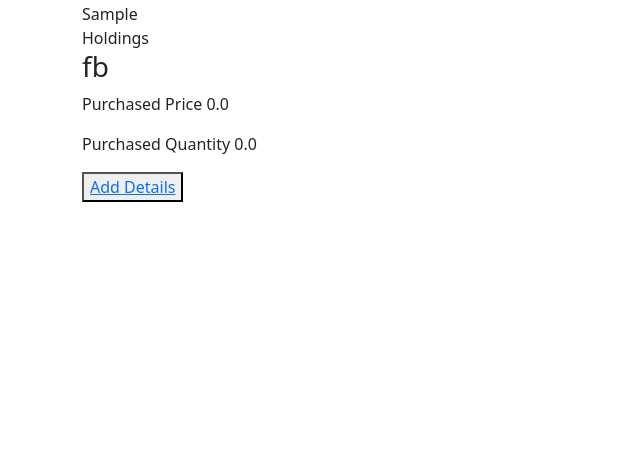
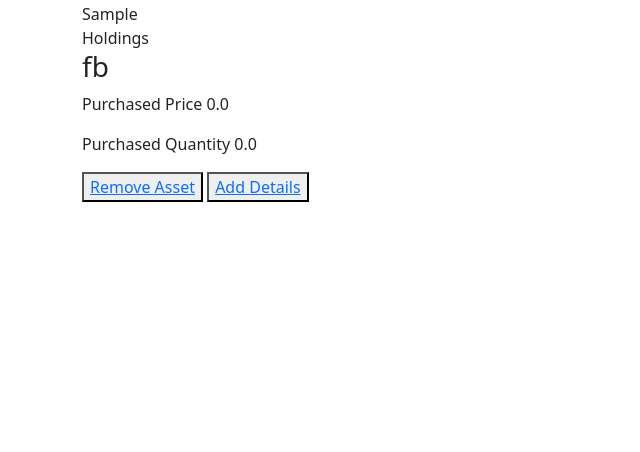
Before and after one commit to a3nath/portfolioapp, a Django app: template portfolioapp/templates/portfolioapp/portfolio.html in a window 1280 px wide. Shown: the part 348-800 px from the top of the page, without its empty margins (0-640 px from the left). Run offline with Django 3.2, Linux system fonts and the light colour scheme; data comes from the database, SQL or seed files in the repository; the template is opened without the code that fills it: values that come from a table or form of the project are taken from there, most other values are stand-ins (such as "Sample title", 1, 10 or a date in 2020); some libraries are stand-ins or nearby versions.

Commit message:
delete start

```diff
--- a/portfolioapp/templates/portfolioapp/portfolio.html
+++ b/portfolioapp/templates/portfolioapp/portfolio.html
@@ -57,6 +57,11 @@
                         <p class='hold_pq'><span>Purchased Quantity </span><span> {{holding.purchase_quantity}}</span></p>
                         <button>
                             <span class="fa fa-pencil">
+                                <a class="close-icon" onclick="deleteExpense(this)" data-id="{{ holding.ticker }}">Remove Asset</a>
+                            </span>
+                        </button>
+                        <button>
+                            <span class="fa fa-pencil">
                                 <a href="{% url 'update-portfolio' holding.ticker %}">Add Details</a>
                             </span>
                         </button>
@@ -67,6 +72,23 @@
         </table>
     </div>
 </section>
+<script>
+    function deleteExpense(e){
+        let ticker = e.dataset.id
+        e.closest('li').remove()
+
+        fetch('', {
+          method: 'DELETE',
+          headers: {
+            'X-CSRFToken': '{{ csrf_token }}'
+          },
+          body: JSON.stringify({
+            'ticker': ticker
+          }),
+          credentials: 'same-origin',
+        })
+</script>
+
 
 <script type='text/javascript' src="{% static 'js/jquery-3.6.0.js' %}"></script>
 <script type='text/javascript' src="{% static 'js/popper.js' %}"></script>
```
Also changed, not shown: 1 other file.
